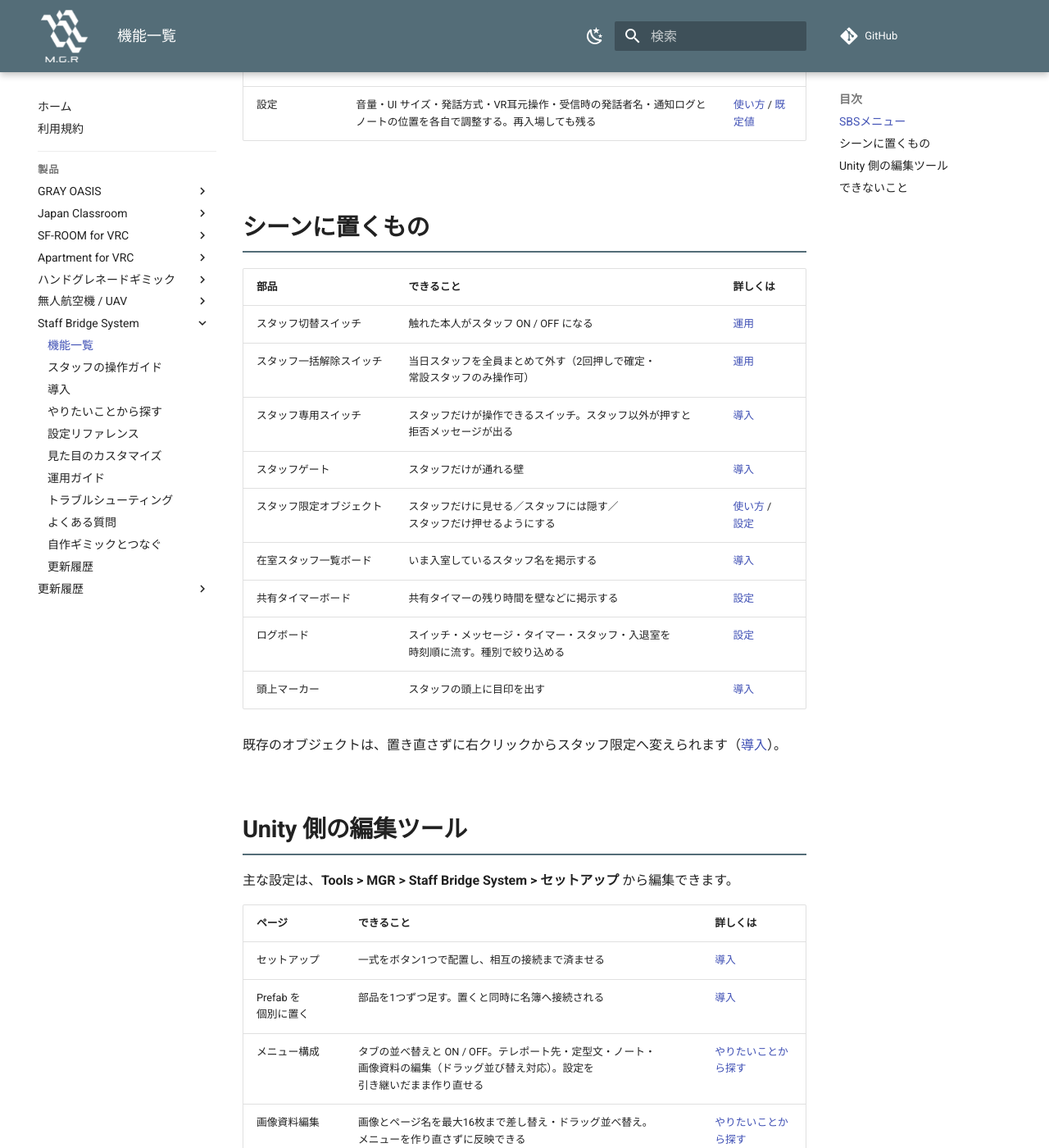
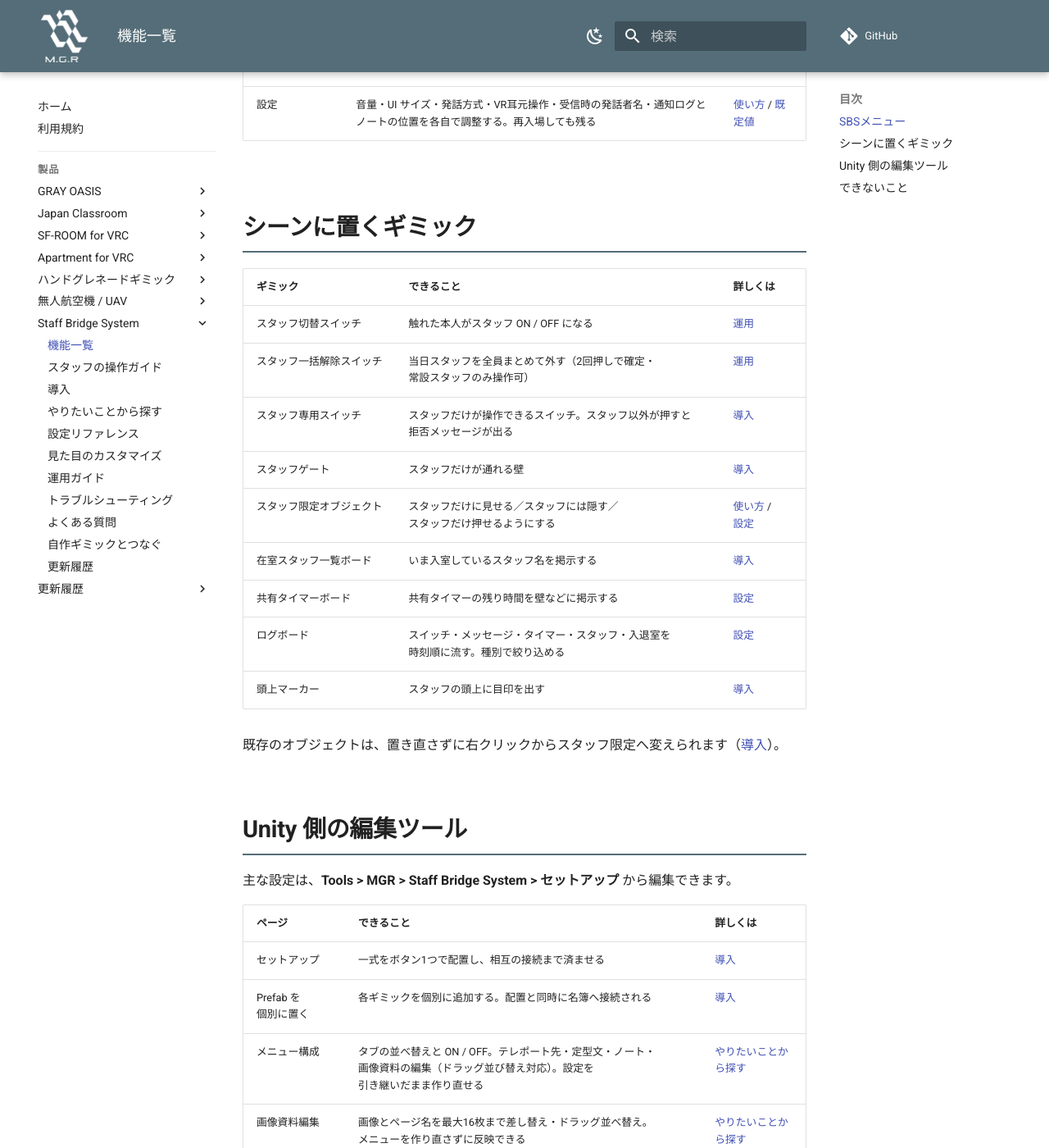
Before and after one commit to MAGURO-git/ProductArchive, an MkDocs documentation site: the page built from docs/staff-bridge-system/features.md, in a window 1280 px wide and 1400 px high, scrolled down 1733 px. Shown: the whole window at 82% size. Built offline with MkDocs 1.6.1 and Material for MkDocs 9.7.7, drawn with Linux system fonts in a browser that asks for light colours; comment, search, counter and statistics services are not loaded.

Commit message:
シーン設置物の説明を「部品」から「ギミック」へ改め、個別配置の見出しを修正
マニュアル内の「部品を単品で足す」を「ギミックを個別に追加する」へ改め、機能一覧の見出しおよび表ヘッダーの「部品」表記を「ギミック」に統一。

```diff
--- a/docs/staff-bridge-system/features.md
+++ b/docs/staff-bridge-system/features.md
@@ -23,9 +23,9 @@
 | スタッフ管理 | 在室者を当日スタッフにする／当日スタッフを外す。常設スタッフで現在スタッフONの人だけが開けるタブ | [使い方](usage.md#staff-manage) / [設定](reference.md#grant-panel) |
 | 設定 | 音量・UI サイズ・発話方式・VR耳元操作・受信時の発話者名・通知ログとノートの位置を各自で調整する。再入場しても残る | [使い方](usage.md#settings) / [既定値](reference.md#settings-defaults) |
 
-## シーンに置くもの
+## シーンに置くギミック
 
-| 部品 | できること | 詳しくは |
+| ギミック | できること | 詳しくは |
 |---|---|---|
 | スタッフ切替スイッチ | 触れた本人がスタッフ ON / OFF になる | [運用](operation.md#staff-detection) |
 | スタッフ一括解除スイッチ | 当日スタッフを全員まとめて外す（2回押しで確定・常設スタッフのみ操作可） | [運用](operation.md#staff-detection) |
@@ -46,7 +46,7 @@
 | ページ | できること | 詳しくは |
 |---|---|---|
 | セットアップ | 一式をボタン1つで配置し、相互の接続まで済ませる | [導入](install.md) |
-| Prefab を個別に置く | 部品を1つずつ足す。置くと同時に名簿へ接続される | [導入](install.md#single-prefab) |
+| Prefab を個別に置く | 各ギミックを個別に追加する。配置と同時に名簿へ接続される | [導入](install.md#single-prefab) |
 | メニュー構成 | タブの並べ替えと ON / OFF。テレポート先・定型文・ノート・画像資料の編集（ドラッグ並び替え対応）。設定を引き継いだまま作り直せる | [やりたいことから探す](howto.md) |
 | 画像資料編集 | 画像とページ名を最大16枚まで差し替え・ドラッグ並べ替え。メニューを作り直さずに反映できる | [やりたいことから探す](howto.md#menu-config) |
 | メニューの出かた | 開く操作、出る位置と大きさ、閉じかた、最初に開くタブ | [設定](reference.md#menu-shell) |
```
Also changed, not shown: docs/staff-bridge-system/install.md (+2 -2 lines).
